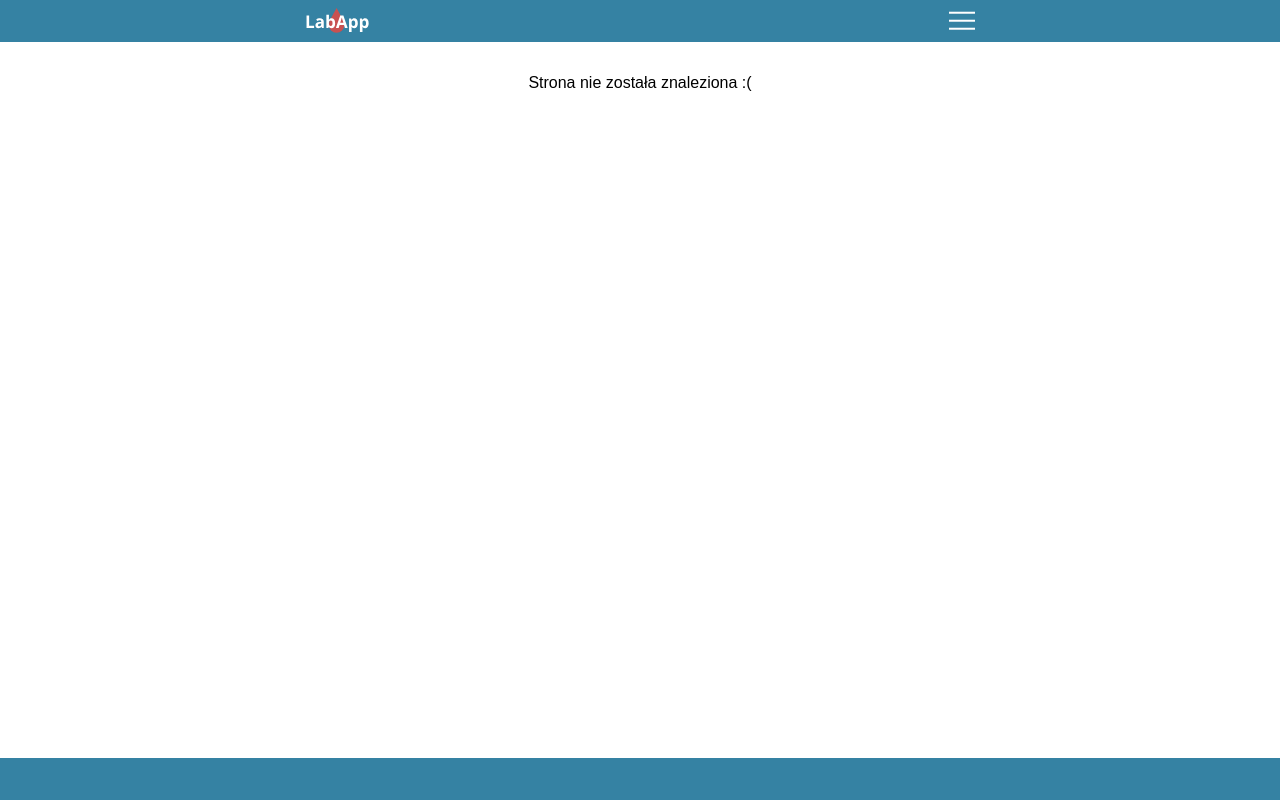
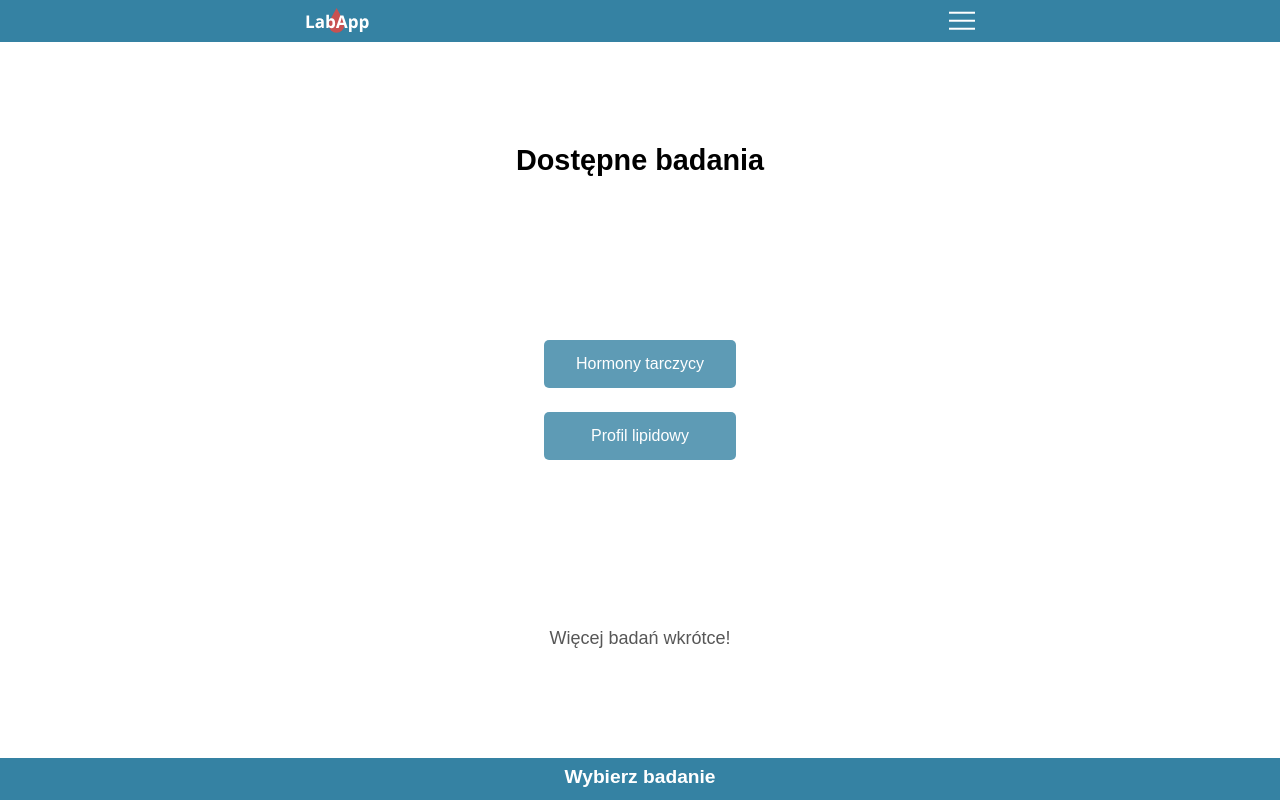
Before and after one commit to JustynaZielinska/Lab-App, an Angular app: page /test-choice-page in a window 1280 px wide. Built offline with nearby package versions, Linux system fonts and the light colour scheme.

Commit message:
Added test-choice-page-component

```diff
--- a/src/app/app-routing.module.ts
+++ b/src/app/app-routing.module.ts
@@ -1,11 +1,13 @@
 import { NgModule } from '@angular/core';
 import { RouterModule, Routes } from '@angular/router';
 import { HomePageComponent } from './home-page/home-page.component';
-import { PageNotFoundComponent } from './page-not-found/page-not-found.component'
+import { PageNotFoundComponent } from './page-not-found/page-not-found.component';
+import { TestChoicePageComponent } from './test-choice-page/test-choice-page.component';
 
 const routes:Routes = [
     {path: '', redirectTo:'/home-page', pathMatch:'full'},
     {path: 'home-page', component: HomePageComponent},
+    {path: 'test-choice-page', component: TestChoicePageComponent},
     {path: '**', component: PageNotFoundComponent },
 ]
 
--- a/src/app/app.module.ts
+++ b/src/app/app.module.ts
@@ -1,5 +1,5 @@
 import { BrowserModule } from '@angular/platform-browser';
-import {BrowserAnimationsModule } from '@angular/platform-browser/animations';
+import { BrowserAnimationsModule } from '@angular/platform-browser/animations';
 import { NgModule } from '@angular/core';
 import { AppComponent } from './app.component';
 import { HeaderComponent } from './header/header.component';
@@ -8,6 +8,7 @@ import { HomePageComponent } from './home-page/home-page.component';
 import { AppRoutingModule } from './app-routing.module';
 import { PageNotFoundComponent } from './page-not-found/page-not-found.component';
 import { ResultIconComponent } from './home-page/result-icon/result-icon.component';
+import { TestChoicePageComponent } from './test-choice-page/test-choice-page.component';
 
 @NgModule({
   declarations: [
@@ -16,7 +17,8 @@ import { ResultIconComponent } from './home-page/result-icon/result-icon.compone
     NavigationComponent,
     HomePageComponent,
     PageNotFoundComponent,
-    ResultIconComponent
+    ResultIconComponent,
+    TestChoicePageComponent,
   ],
   imports: [
     BrowserModule,
--- a/src/app/home-page/home-page.component.scss
+++ b/src/app/home-page/home-page.component.scss
@@ -10,12 +10,7 @@
         align-items: center;
     }
 }
-.title {
-    @include text(1.2rem, 1.6rem);
-    @media (min-width:1024px){
-        @include text(1.8rem, 2.2rem);
-    }
-}
+
 .description {
     @include text(.8rem, 1.8rem);
     @media (min-width:1024px){
--- a/src/app/home-page/result-icon/result-icon.component.scss
+++ b/src/app/home-page/result-icon/result-icon.component.scss
@@ -21,13 +21,13 @@
 }
 
 .mouth {
-  transition: .7s 7.3s;
+  transition: .7s 7s;
   transform: scaleX(0) rotateX(45deg);
   transform-origin: center;
   opacity:0;
 }
 .eye{
-  transition: .6s 6.5s;
+  transition: .5s 6.3s;
   opacity:0
 }
 .svg--active .mouth{
@@ -41,6 +41,6 @@
 
 .line{
   stroke: #5b5b5b;
-  stroke-width:4;
+  stroke-width:3;
   transform-origin: left;
 }
--- a/src/app/home-page/result-icon/result-icon.component.ts
+++ b/src/app/home-page/result-icon/result-icon.component.ts
@@ -9,7 +9,7 @@ import { trigger, transition, query, style, animate, stagger } from '@angular/an
       query('.line', [
       style({transform: 'translateX(-4rem)'}),
       stagger(500, [
-        animate('.7s 4s', style ({transform: 'none'}))
+        animate('.7s 3.8s', style ({transform: 'none'}))
       ])
       ])
     ])
@@ -23,4 +23,5 @@ export class ResultIconComponent implements OnInit {
 
   ngOnInit (): void{
     this.isLoad = true;
-    setTimeout(()=>{this.isActive = true}, 100)}}
+    setTimeout(()=>{this.isActive = true}, 100)}
+}
--- a/src/app/navigation/navigation.component.html
+++ b/src/app/navigation/navigation.component.html
@@ -1 +1 @@
-<div class = "navigation"></div>
+<div class = "navigation"><a routerLink="/test-choice-page">Wybierz badanie</a></div>
--- a/src/app/navigation/navigation.component.scss
+++ b/src/app/navigation/navigation.component.scss
@@ -7,4 +7,14 @@
     width: 100vw;
     height: 2.6rem;
     padding: .5rem 1rem;
-    background-color: $main-color;}
+    background-color: $main-color}
+
+a {
+    font-weight: bold;
+    font-size: 1.2rem;
+    margin: 0 auto;
+    transition: .3s linear;
+    }
+a:hover{
+    text-shadow: 0px 4px 5px rgb(46, 81, 109);
+    }
--- /dev/null
+++ b/src/app/test-choice-page/test-choice-page.component.html
@@ -0,0 +1,6 @@
+<h2 class="title">Dostępne badania</h2>
+<ul class="list">
+    <li class="list__item">Hormony tarczycy</li>
+    <li class="list__item">Profil lipidowy</li>
+</ul>
+<span>Więcej badań wkrótce!</span>
--- /dev/null
+++ b/src/app/test-choice-page/test-choice-page.component.scss
@@ -0,0 +1,45 @@
+@import '../../styles.scss';
+
+:host{
+    display: grid;
+    height: calc(100vh - (2.6rem*2));
+    width: 100vw;
+    grid-template-rows: 1fr 1fr 1fr;
+    grid-template-columns: 1fr;
+    place-items: center;
+}
+.list{
+display: grid;
+width: 100vw;
+height: 9rem;
+grid-template-rows: 1fr 1fr;
+grid-template-columns: 1fr;
+place-items: center;
+@media (orientation:landscape) and (max-width:640px) {
+height: 7rem;}
+}
+.list__item{
+    text-align: center;
+    line-height: 3rem;
+    width: 12rem;
+    height: 3rem;
+    color: white;
+    background-color: #3582a3cb;
+    border-radius: 5px;
+    transition: .3s linear;
+    @media (orientation:landscape) and (max-width:640px) {
+        height: 2.5rem;
+        line-height: 2.5rem;
+        }
+}
+.list__item:hover{
+        transform: scale(0.95);
+        transform-origin: center;
+        text-shadow: 0px 3px 3px rgb(75, 114, 146);
+        box-shadow: 1px 5px 6px rgba(0, 0, 0, 0.3);
+}
+
+span{
+    color: rgb(87, 87, 87);
+    font-size: 18px;
+}
--- /dev/null
+++ b/src/app/test-choice-page/test-choice-page.component.ts
@@ -0,0 +1,15 @@
+import { Component, OnInit } from '@angular/core';
+
+@Component({
+  selector: 'app-test-choice-page',
+  templateUrl: './test-choice-page.component.html',
+  styleUrls: ['./test-choice-page.component.scss']
+})
+export class TestChoicePageComponent implements OnInit {
+
+  constructor() { }
+
+  ngOnInit(): void {
+  }
+
+}
--- a/src/styles.scss
+++ b/src/styles.scss
@@ -4,6 +4,12 @@
     border:0;
     font-family:'NotoSans', sans-serif;
 }
+
+a {
+    color: white;
+    text-decoration: none;
+}
+
 span {
     display: block;
 }
@@ -31,3 +37,14 @@ $main-color: #3582a3;
     flex-direction: $direction;
     justify-content: $justify-content;
 }
+
+li {
+    list-style: none;
+}
+
+.title {
+    @include text(1.2rem, 1.6rem);
+    @media (min-width:1024px){
+        @include text(1.8rem, 2.2rem);
+    }
+}
```
Also changed, not shown: src/assets/images/Arrow.svg (added), 1 other file (tests, documents, lock files or other folders).
